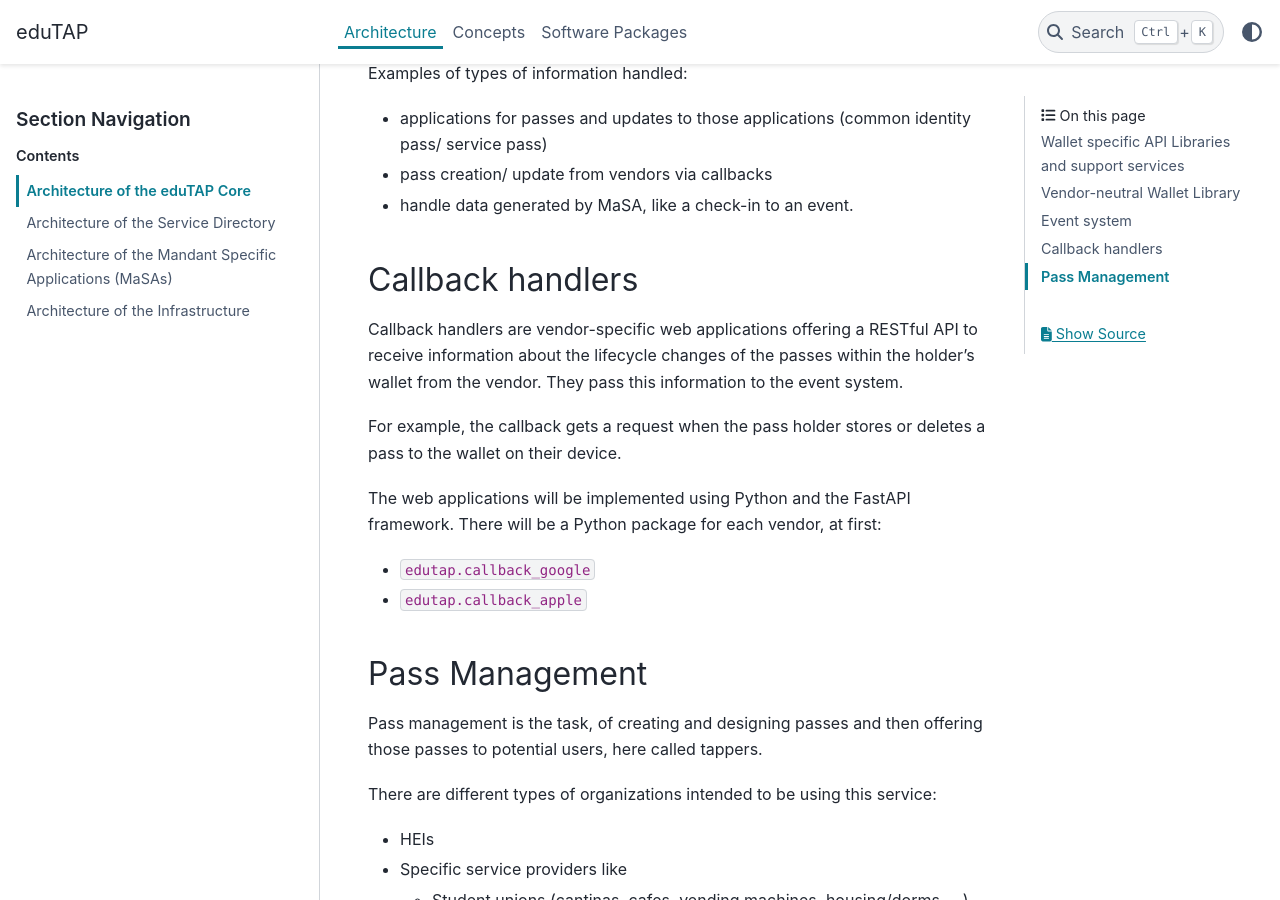
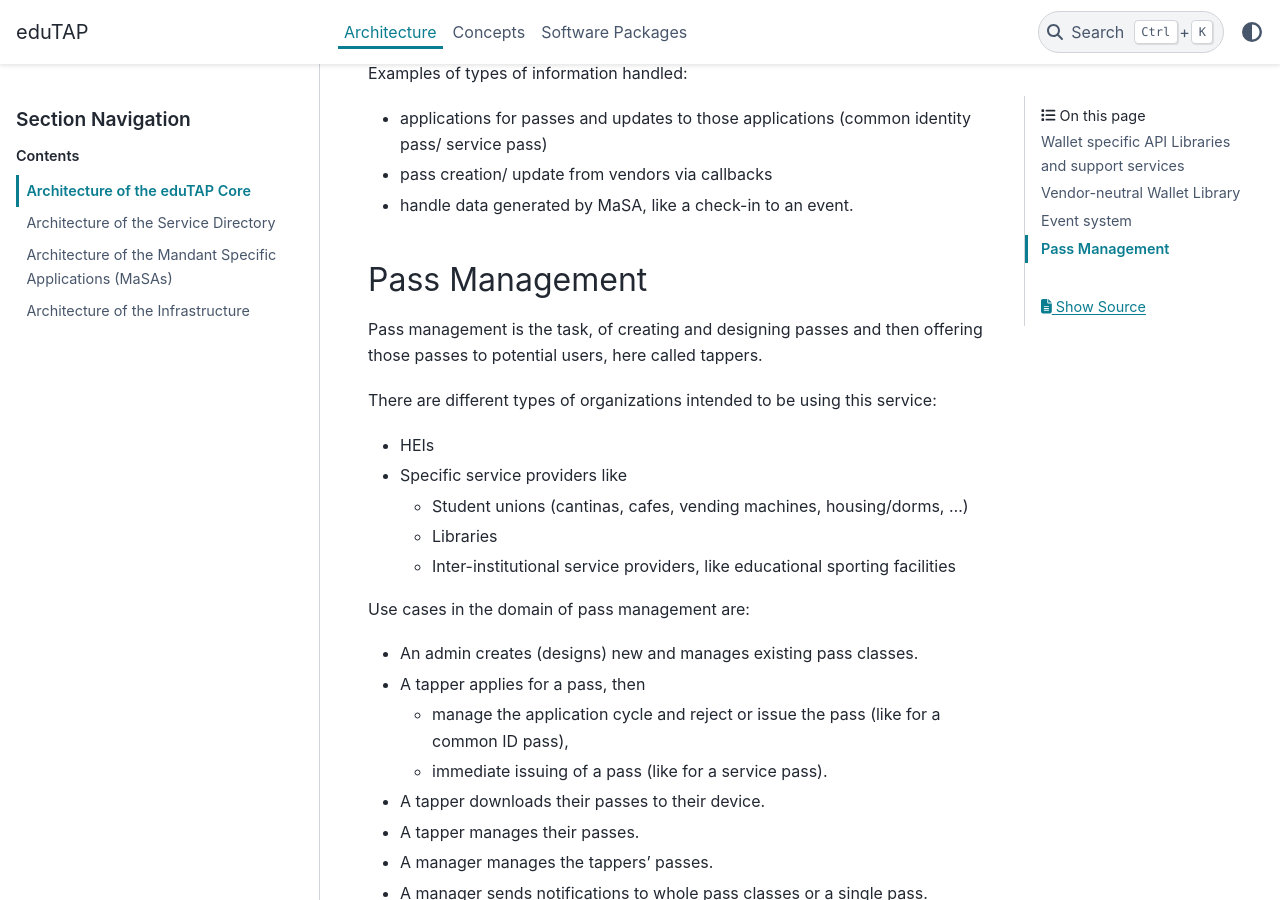
Before and after one commit to edutap-eu/documentation, a Sphinx documentation site: the page built from source/architecture/core.md, in a window 1280 px wide and 900 px high, scrolled down 3891 px. Built offline with Sphinx 7.4.7 and the PyData theme 0.15.4, drawn with Linux system fonts in a browser that asks for light colours.

Commit message:
dup: callback handler

```diff
--- a/source/architecture/core.md
+++ b/source/architecture/core.md
@@ -106,19 +106,6 @@ Examples of types of information handled:
 - handle data generated by MaSA, like a check-in to an event.
 
 
-## Callback handlers
-
-Callback handlers are vendor-specific web applications offering a RESTful API to receive information about the lifecycle changes of the passes within the holder's wallet from the vendor.
-They pass this information to the event system.
-
-For example, the callback gets a request when the pass holder stores or deletes a pass to the wallet on their device.
-
-The web applications will be implemented using Python and the FastAPI framework.
-There will be a Python package for each vendor, at first:
-
-- `edutap.callback_google`
-- `edutap.callback_apple`
-
 ## Pass Management
 
 Pass management is the task, of creating and designing passes and then offering those passes to potential users, here called tappers.
```
